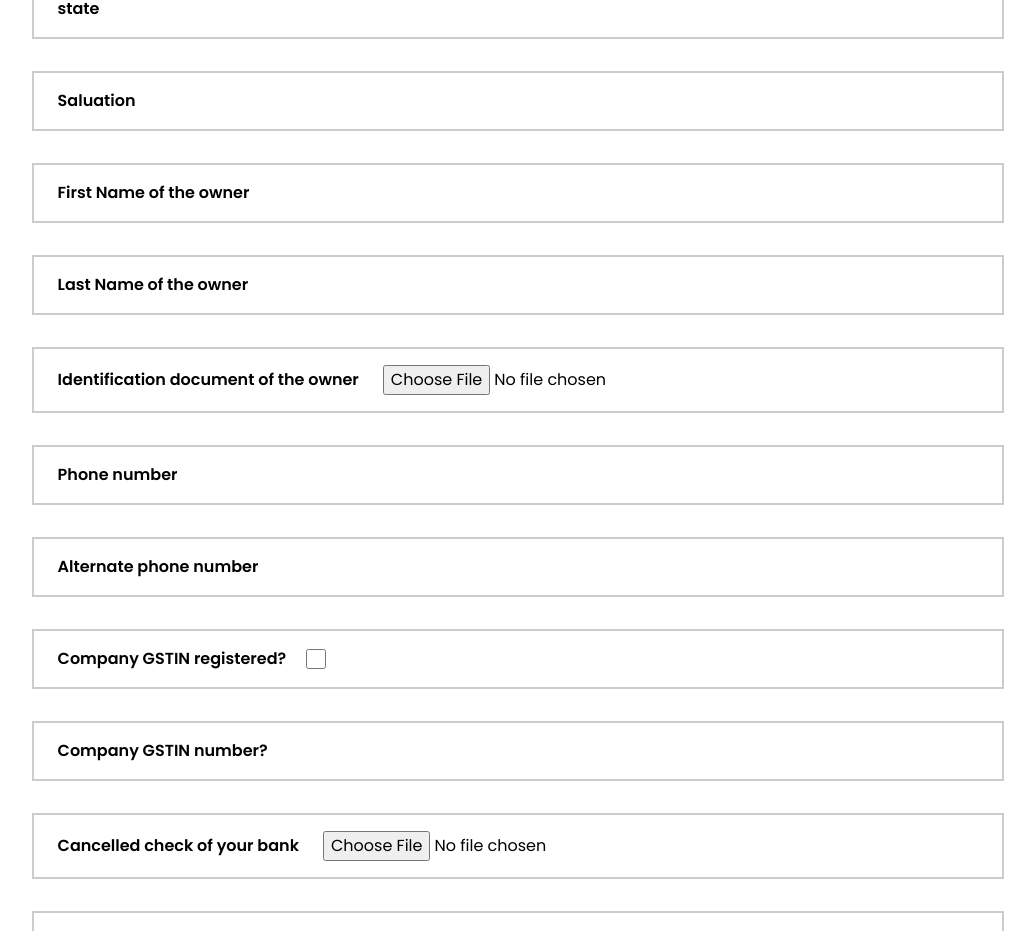
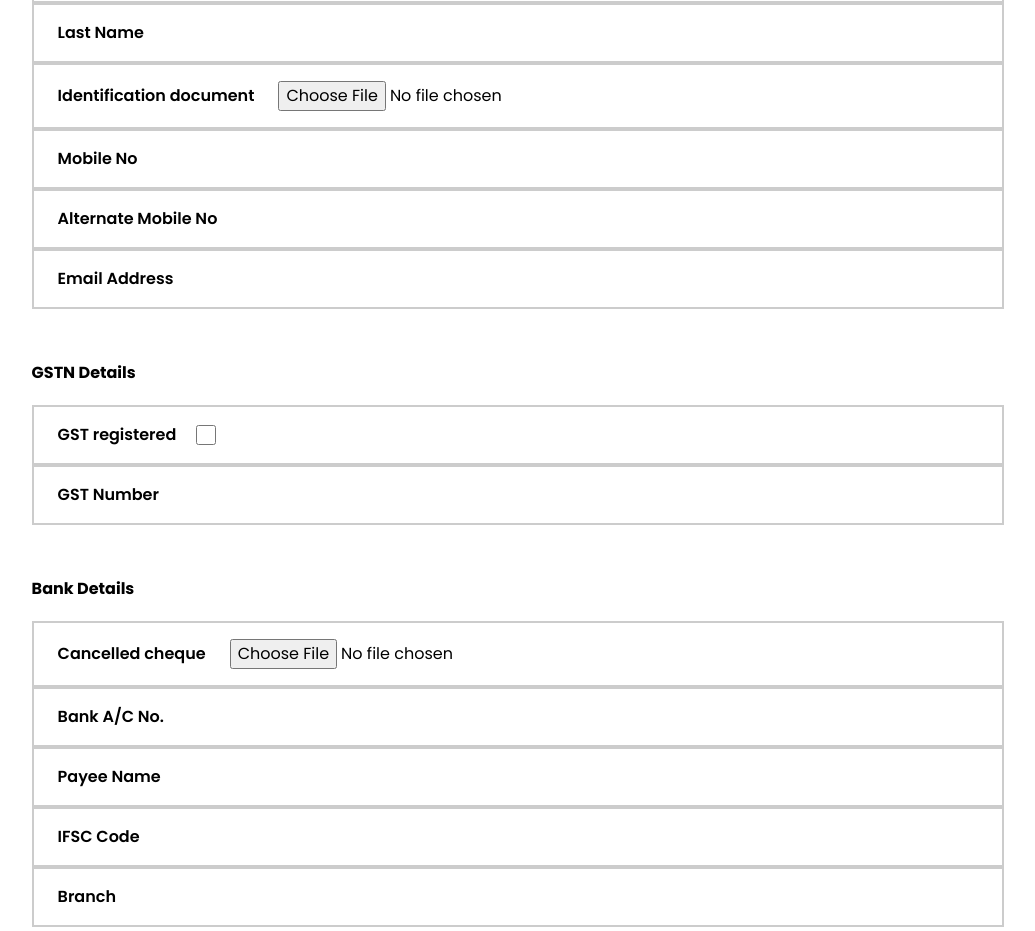
Before and after one commit to Karrom-Ed-Tech/educator-web-client, a React (Vite) app: page /onboard in a window 1280 px wide. Shown: the part 1017-1948 px from the top of the page, without its empty margins (122-1157 px from the left). Built offline with nearby package versions, Linux system fonts and the light colour scheme.

Commit message:
Add bg to drop down tags

```diff
--- a/src/pages/EditTags/components/EachEdit.tsx
+++ b/src/pages/EditTags/components/EachEdit.tsx
@@ -57,12 +57,12 @@ export default function EachEdit(props: EachEditProps) {
                 *{val} already exists.
             </span>
           }
-          <div className="flex flex-wrap gap-5">
+          <div className="flex flex-wrap gap-5 my-10 py-5 px-3 bg-gray-200 rounded-lg h-48 max-h-30 overflow-y-scroll">
             {tags?.map((item, index) => {
               return (
-                <div className="bg-gray-200 p-2 rounded-md flex justify-center ">
+                <div className="bg-gray-300 p-2 rounded-md flex justify-center text-sm max-h-10">
                   {item}
-                  <span onClick={() => handleRemoveTag(index)}>
+                  <span onClick={() => handleRemoveTag(index)} className="h-">
                     <MaterialIcon
                       codepoint="e5cd"
                       className="ml-5 cursor-pointer"
--- a/src/pages/OnboardPage/OnboardPage.tsx
+++ b/src/pages/OnboardPage/OnboardPage.tsx
@@ -5,30 +5,44 @@ import RegistrationInput, {
 import MaterialIcon from "../../common/MaterialIcon";
 import { twMerge } from "tailwind-merge";
 import AddTeacherSchedule from "./components/AddTeacherSchedule";
-const formSteps: { title: string; inputs: RegistrationInputProps[] }[] = [
+const formSteps: {
+  title: string;
+  content: {
+    heading: string | null;
+    inputs: RegistrationInputProps[];
+    // component?: any
+  }[];
+}[] = [
   {
     title: "Center Details",
+    content: [
+      {
+        heading: "Company Registration Details",
         inputs: [
-      {
-        name: "name",
-        title: "Brand Name of the Company",
-        type: "text",
-      },
-      {
-        name: "name",
-        title: "Registered Company Name",
-        type: "text",
-      },
           {
             name: "status",
             type: "dropdown",
             title: "Establishment status",
             placeholder: "Select from the below dropdown",
-        dropdown: ["SP", "LLC", "Not-registered"],
+            dropdown: [
+              "Private Limited Company",
+              "Public Limited Comapny",
+              "Partnerships",
+              "Sole proprietorship",
+              "LLP",
+              "One Person Company",
+              "Section 8 Company",
+              "Not-registered",
+            ],
+          },
+          {
+            name: "name",
+            title: "BRegistered Company Name",
+            type: "text",
           },
           {
             name: "Address1",
-        title: "Address Line 1",
+            title: "Registered Address Line 1",
             type: "text",
           },
           {
@@ -50,12 +64,18 @@ const formSteps: { title: string; inputs: RegistrationInputProps[] }[] = [
             name: "pincode",
             title: "Pincode",
             type: "text",
+            constraints: { accept: "^[0-9]+$" },
           },
           {
             name: "state",
             title: "state",
             type: "text",
           },
+        ],
+      },
+      {
+        heading: "Ownership details",
+        inputs: [
           {
             name: "saluation",
             title: "Saluation",
@@ -63,113 +83,116 @@ const formSteps: { title: string; inputs: RegistrationInputProps[] }[] = [
           },
           {
             name: "firstname",
-        title: "First Name of the owner",
+            title: "First Name",
             type: "text",
           },
           {
             name: "lastname",
-        title: "Last Name of the owner",
+            title: "Last Name",
             type: "text",
           },
           {
             name: "identification",
-        title: "Identification document of the owner",
+            title: "Identification document",
             type: "file",
           },
           {
             name: "mobile",
-        title: "Phone number",
+            title: "Mobile No",
             constraints: { pattern: `^(0|91)?[6-9][0-9]{9}$` },
           },
           {
             name: "alternate",
-        title: "Alternate phone number",
+            title: "Alternate Mobile No",
             constraints: { pattern: `^(0|91)?[6-9][0-9]{9}$` },
           },
           {
-        name: "gstIn",
-        title: "Company GSTIN registered?",
-        type: "checkbox",
+            name: "email",
+            title: "Email Address",
+            constraints: {
+              accept: "^[a-zA-Z0-9._%+-]+@[a-zA-Z0-9.-]+.[a-zA-Z]{2,}$",
+            },
+          },
+        ],
       },
       {
-        name: "gstIn",
-        title: "Company GSTIN number?",
+        heading: "GSTN Details",
+        inputs: [
+          {
+            name: "gstnRegistered",
+            title: "GST registered",
+            type: "checkbox",
+            optional: true,
+          },
+          {
+            name: "gstnRegistered",
+            title: "GST Number",
+            type: "text",
+          },
+        ],
+      },
+      {
+        heading: "Bank Details",
+        inputs: [
+          {
+            name: "cancelledCheque",
+            title: "Cancelled cheque",
+            type: "file",
+          },
+          {
+            name: "accountNumber",
+            title: "Bank A/C No.",
+            type: "text",
+            constraints: { accept: "^[0-9]+$" },
+          },
+          {
+            name: "payeeName",
+            title: "Payee Name",
             type: "text",
           },
           {
-        name: "cancelledCheck",
-        title: "Cancelled check of your bank",
-        type: "file",
-      },
-      {
-        name: "number",
-        title: "Account Number of your bank",
+            name: "ifscCode",
+            title: "IFSC Code",
             type: "text",
           },
           {
-        name: "payeeName",
-        title: "Payee name",
+            name: "Branch",
+            title: "Branch",
             type: "text",
           },
-      {
-        name: "IFSC code",
-        title: "IFSC code of your bank",
-        type: "text",
+        ],
       },
-      {
-        name: "branchAddress",
-        title: "Branch address of your bank",
-        type: "text",
-      },
-      {
-        name: "ownerId",
-        title: "Identity proof : Adhaar card/ Pan card / VoterId",
-        type: "file",
-        constraints: {
-          accept:
-            "image/jpeg,image/png,application/pdf,application/msword,image/x-eps",
-        },
-      },
-      {
-        name: "social",
-        type: "dropdown",
-        title: "Social Media handle",
-        placeholder: "Select from the below dropdown",
-        dropdown: ["Instagram", "Discord", "Facebook", "LinkedIn"],
-      },
-      // {
-      //   name: "teachers",
-      //   type: "number",
-      //   title: "Enter Number of Teachers",
-      // },
     ],
   },
   {
     title: "Educator page view",
+    content: [
+      {
+        heading: "Company/Brand Details",
         inputs: [
           {
             name: "centerName",
-        title: "Center name of your company?",
+            title: "Center name",
             type: "text",
           },
           {
             name: "logo",
-        title: "Brand logo of your company?",
+            title: "Brand logo",
             type: "file",
           },
           {
-        name: "address1",
+            name: "premiseAddress1",
             title: "Premise Address line 1",
             type: "text",
           },
           {
-        name: "address2",
+            name: "premiseAddress2",
             title: "Premise Address line 2",
             type: "text",
           },
           {
             name: "area",
-        title: "Area of your company?",
+            title: "Area",
             type: "text",
           },
           {
@@ -181,6 +204,7 @@ const formSteps: { title: string; inputs: RegistrationInputProps[] }[] = [
             name: "pincode",
             title: "Pincode",
             type: "text",
+            constraints: { accept: "^[0-9]+$" },
           },
           {
             name: "state",
@@ -241,40 +265,30 @@ const formSteps: { title: string; inputs: RegistrationInputProps[] }[] = [
           },
         ],
       },
+    ],
+  },
 
   {
-    title: "Teacher's Profile",
+    title: "Educator Details",
+    content: [
+      {
+        heading: null,
         inputs: [
           {
             name: "name",
-        title: "Teacher Name",
+            title: "Educator Name",
             placeholder: "Enter name with salutation",
+            type: "text",
           },
           {
-        name: "Qualification",
-        title: "Enter qualification of the teacher",
-        placeholder: "You'all have to attach the document",
-      },
-      {
-        name: "QualificationDoc",
-        title: "Upload qualification of the teacher",
+            name: "educatorProfilePic",
+            title: "Educator Profile Photo",
             type: "file",
           },
           {
-        name: "experience",
-        title: "How many years of experience does teacher has?",
-        type: "number",
-        constraints: { min: 0, max: 80 },
-      },
-      // {
-      //   name: "awards",
-      //   title: "Awards & Accolades",
-      // },
-      {
-        name: "activities",
-        title: "Activities taught by teacher at centre",
-        type: "dropdown",
-        placeholder: "Select multiple options from the dropdown",
+            name:"activitiesTaught",
+            title:"Activities Taught",
+            type:"dropdown",
             dropdown: [
               "Swimming",
               "Basketball",
@@ -285,10 +299,41 @@ const formSteps: { title: string; inputs: RegistrationInputProps[] }[] = [
             ],
             multiple: true,
           },
+          {
+            name: "QualificationOrCertification",
+            title: "QualificationOrCertification",
+            placeholder: "text",
+          },
+          // {
+          //   name: "QualificationDoc",
+          //   title: "Upload qualification of the teacher",
+          //   type: "file",
+          // },
+          {
+            name: "No. of years of teaching experience",
+            title: "No. of years of teaching experience",
+            type: "number",
+            constraints: { min: 0, max: 80 },
+          },
+          {
+            name: "studentsTaught",
+            title: "No. of students taught",
+            type: "number",
+            constraints: { min: 0},
+          },
+          {
+            name: "awards",
+            title: "Awards & Accolades",
+          },
+        ],
+      },
     ],
   },
   {
     title: "Images/Videos",
+    content: [
+      {
+        heading: null,
         inputs: [
           {
             name: "tourVideoUrl",
@@ -306,6 +351,8 @@ const formSteps: { title: string; inputs: RegistrationInputProps[] }[] = [
           },
         ],
       },
+    ],
+  },
 ];
 
 export default function OnboardPage() {
@@ -313,6 +360,7 @@ export default function OnboardPage() {
   const [formData, setFormData] = useState<object>({});
   const [errorCheckFlag, setErrorCheckFlag] = useState(false);
   const [teacherDetailsCount, setTeacherDetailsCount] = useState<number>(1);
+  const [bankError, setBankError] = useState<Boolean>(false);
 
   function addTeacherHandler() {
     setTeacherDetailsCount((count) => count + 1);
@@ -324,6 +372,19 @@ export default function OnboardPage() {
     console.log(formData);
     // const isFormValid = currentFormRef.current.checkValidity();
     const isFormValid = true;
+    if (currentStep == 0) {
+      if (
+        !formData.cancelledCheque &&
+        (!formData.accountNumber && !formData.ifscCode,
+        !formData.payeeName && !formData.branch)
+      ) {
+        setBankError(true);
+        setTimeout(() => {
+          setBankError(false);
+        }, 4000);
+        return;
+      }
+    }
     if (isFormValid) {
       setCurrentStep((step) =>
         step < formSteps.length - 1 ? step + 1 : formSteps.length - 1
@@ -399,7 +460,7 @@ export default function OnboardPage() {
           ? Array.from({ length: teacherDetailsCount }).map((_, index) => (
               <div key={index}>
                 <h3 className="text-2xl font-bold mb-4">Teacher {index + 1}</h3>
-                {formSteps[2].inputs.map((input, i) => (
+                {formSteps[2].content[0].inputs.map((input, i) => (
                   <RegistrationInput
                     key={i}
                     errorCheckFlag={errorCheckFlag}
@@ -416,7 +477,11 @@ export default function OnboardPage() {
                 <AddTeacherSchedule />
               </div>
             ))
-          : formSteps[currentStep].inputs.map((input, i) => (
+          : formSteps[currentStep].content.map((item, index) => {
+              return (
+                <div>
+                  <h2 className="my-5 font-bold">{item.heading}</h2>
+                  {item.inputs.map((input, i) => (
                     <RegistrationInput
                       key={i}
                       multipleImages={input.name == "academyImages"}
@@ -431,6 +496,9 @@ export default function OnboardPage() {
                       }}
                     />
                   ))}
+                </div>
+              );
+            })}
       </form>
       {currentStep == 2 && (
         <button
@@ -457,7 +525,16 @@ export default function OnboardPage() {
           </button>
         )}
         <div className="flex-1" />
-        <button type="button" onClick={nextStepHandler}  className="flex items-center gap-x-2">
+        {bankError && (
+          <p className="text-red-400">
+            *Either upload cancelled cheque or bank details.
+          </p>
+        )}
+        <button
+          type="button"
+          onClick={nextStepHandler}
+          className="flex items-center gap-x-2 ml-10"
+        >
           Next
           <MaterialIcon codepoint="e5c8" className="inline" />
         </button>
--- /dev/null
+++ b/src/pages/OnboardPage/components/EducatorPage.tsx
@@ -0,0 +1,63 @@
+const formData = [
+    {
+        heading:"Company/Brand Details",
+        inputs: [
+            {
+                name: "centerName",
+                title: "Center name",
+                type: "text",
+              },
+              {
+                name: "logo",
+                title: "Brand logo",
+                type: "file",
+              },
+              {
+                name: "premiseAddress1",
+                title: "Premise Address line 1",
+                type: "text",
+              },
+              {
+                name: "premiseAddress2",
+                title: "Premise Address line 2",
+                type: "text",
+              },
+              {
+                name: "area",
+                title: "Area",
+                type: "text",
+              },
+              {
+                name: "city",
+                title: "City",
+                type: "text",
+              },
+              {
+                name: "pincode",
+                title: "Pincode",
+                type: "text",
+                constraints : {accept : "^[0-9]+$"}
+              },
+              {
+                name: "state",
+                title: "state",
+                type: "text",
+              },
+              {
+                name: "social",
+                type: "dropdown",
+                title: "Social Media handle",
+                placeholder: "Select from the below dropdown",
+                dropdown: ["Instagram", "Discord", "Facebook", "LinkedIn"],
+              },
+        ]
+    }
+]
+
+export default function EducatorPage(){
+    return (
+        <div>
+
+        </div>
+    )
+}
```
Lines whose indentation alone changed are shown as unchanged.
